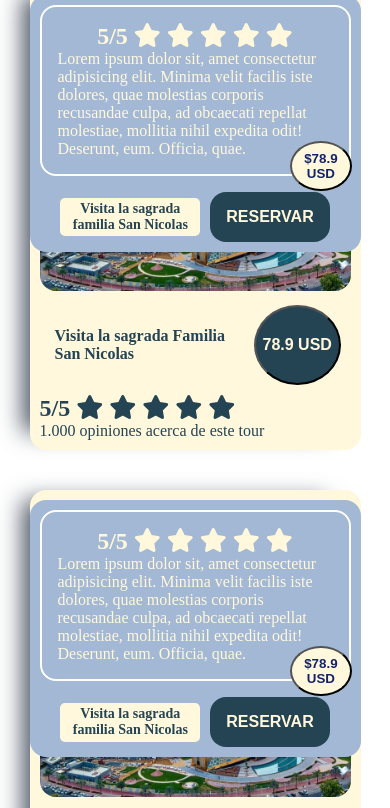
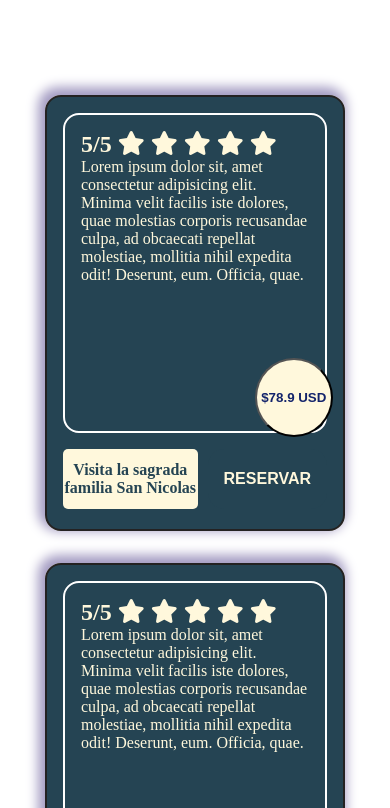
Before and after one commit to Jhon-Develop/Front---tour, a website: page index.html in a window 390 px wide. Shown: the part 52-860 px from the top of the page. Drawn offline with Linux system fonts and the light colour scheme; a web font is replaced by a local one.

Commit message:
section highlights finished

```diff
--- a/index.html
+++ b/index.html
@@ -19,12 +19,15 @@
     <!-- Finish alejandro -->
     <!-- Start juan_pablo -->
     <div class="P-sub-title">
-            <h2>Toures Destacados</h2>
+            <h2>
+                Toures Destacados
+            </h2>
     </div>
+        <article class="article-cards">
             <section class="P-section-highlights">
                 <div class="cards-highlights">
                     <div class="highlights-images">
-                    <img src="/images/dubai_frame.jpg" alt="" />
+                        <img src="/images/towe_eifel.jpg" alt="" />
                     </div>
                     <div class="about-travel">
                         <h3 class="travel-name">
@@ -63,11 +66,12 @@
                                 <i class="fa-solid fa-star"></i>
                             </h2>
                             <p>
-                            Lorem ipsum dolor sit, amet consectetur adipisicing
-                            elit. Minima velit facilis iste dolores, quae
-                            molestias corporis recusandae culpa, ad obcaecati
-                            repellat molestiae, mollitia nihil expedita odit!
-                            Deserunt, eum. Officia, quae.
+                                Lorem ipsum dolor sit, amet consectetur
+                                adipisicing elit. Minima velit facilis iste
+                                dolores, quae molestias corporis recusandae
+                                culpa, ad obcaecati repellat molestiae, mollitia
+                                nihil expedita odit! Deserunt, eum. Officia,
+                                quae.
                             </p>
                             <button class="travel-price-back">
                                 <p>
@@ -88,7 +92,7 @@
 
                 <div class="cards-highlights">
                     <div class="highlights-images">
-                    <img src="/images/dubai_frame.jpg" alt="" />
+                        <img src="/images/towe_eifel.jpg" alt="" />
                     </div>
                     <div class="about-travel">
                         <h3 class="travel-name">
@@ -127,11 +131,12 @@
                                 <i class="fa-solid fa-star"></i>
                             </h2>
                             <p>
-                            Lorem ipsum dolor sit, amet consectetur adipisicing
-                            elit. Minima velit facilis iste dolores, quae
-                            molestias corporis recusandae culpa, ad obcaecati
-                            repellat molestiae, mollitia nihil expedita odit!
-                            Deserunt, eum. Officia, quae.
+                                Lorem ipsum dolor sit, amet consectetur
+                                adipisicing elit. Minima velit facilis iste
+                                dolores, quae molestias corporis recusandae
+                                culpa, ad obcaecati repellat molestiae, mollitia
+                                nihil expedita odit! Deserunt, eum. Officia,
+                                quae.
                             </p>
                             <button class="travel-price-back">
                                 <p>
@@ -152,7 +157,7 @@
 
                 <div class="cards-highlights">
                     <div class="highlights-images">
-                    <img src="/images/dubai_frame.jpg" alt="" />
+                        <img src="/images/towe_eifel.jpg" alt="" />
                     </div>
                     <div class="about-travel">
                         <h3 class="travel-name">
@@ -191,11 +196,12 @@
                                 <i class="fa-solid fa-star"></i>
                             </h2>
                             <p>
-                            Lorem ipsum dolor sit, amet consectetur adipisicing
-                            elit. Minima velit facilis iste dolores, quae
-                            molestias corporis recusandae culpa, ad obcaecati
-                            repellat molestiae, mollitia nihil expedita odit!
-                            Deserunt, eum. Officia, quae.
+                                Lorem ipsum dolor sit, amet consectetur
+                                adipisicing elit. Minima velit facilis iste
+                                dolores, quae molestias corporis recusandae
+                                culpa, ad obcaecati repellat molestiae, mollitia
+                                nihil expedita odit! Deserunt, eum. Officia,
+                                quae.
                             </p>
                             <button class="travel-price-back">
                                 <p>
@@ -216,7 +222,7 @@
 
                 <div class="cards-highlights">
                     <div class="highlights-images">
-                    <img src="/images/dubai_frame.jpg" alt="" />
+                        <img src="/images/towe_eifel.jpg" alt="" />
                     </div>
                     <div class="about-travel">
                         <h3 class="travel-name">
@@ -255,11 +261,12 @@
                                 <i class="fa-solid fa-star"></i>
                             </h2>
                             <p>
-                            Lorem ipsum dolor sit, amet consectetur adipisicing
-                            elit. Minima velit facilis iste dolores, quae
-                            molestias corporis recusandae culpa, ad obcaecati
-                            repellat molestiae, mollitia nihil expedita odit!
-                            Deserunt, eum. Officia, quae.
+                                Lorem ipsum dolor sit, amet consectetur
+                                adipisicing elit. Minima velit facilis iste
+                                dolores, quae molestias corporis recusandae
+                                culpa, ad obcaecati repellat molestiae, mollitia
+                                nihil expedita odit! Deserunt, eum. Officia,
+                                quae.
                             </p>
                             <button class="travel-price-back">
                                 <p>
@@ -280,7 +287,7 @@
 
                 <div class="cards-highlights">
                     <div class="highlights-images">
-                    <img src="/images/dubai_frame.jpg" alt="" />
+                        <img src="/images/towe_eifel.jpg" alt="" />
                     </div>
                     <div class="about-travel">
                         <h3 class="travel-name">
@@ -319,11 +326,12 @@
                                 <i class="fa-solid fa-star"></i>
                             </h2>
                             <p>
-                            Lorem ipsum dolor sit, amet consectetur adipisicing
-                            elit. Minima velit facilis iste dolores, quae
-                            molestias corporis recusandae culpa, ad obcaecati
-                            repellat molestiae, mollitia nihil expedita odit!
-                            Deserunt, eum. Officia, quae.
+                                Lorem ipsum dolor sit, amet consectetur
+                                adipisicing elit. Minima velit facilis iste
+                                dolores, quae molestias corporis recusandae
+                                culpa, ad obcaecati repellat molestiae, mollitia
+                                nihil expedita odit! Deserunt, eum. Officia,
+                                quae.
                             </p>
                             <button class="travel-price-back">
                                 <p>
@@ -344,7 +352,7 @@
 
                 <div class="cards-highlights">
                     <div class="highlights-images">
-                    <img src="/images/dubai_frame.jpg" alt="" />
+                        <img src="/images/towe_eifel.jpg" alt="" />
                     </div>
                     <div class="about-travel">
                         <h3 class="travel-name">
@@ -383,11 +391,12 @@
                                 <i class="fa-solid fa-star"></i>
                             </h2>
                             <p>
-                            Lorem ipsum dolor sit, amet consectetur adipisicing
-                            elit. Minima velit facilis iste dolores, quae
-                            molestias corporis recusandae culpa, ad obcaecati
-                            repellat molestiae, mollitia nihil expedita odit!
-                            Deserunt, eum. Officia, quae.
+                                Lorem ipsum dolor sit, amet consectetur
+                                adipisicing elit. Minima velit facilis iste
+                                dolores, quae molestias corporis recusandae
+                                culpa, ad obcaecati repellat molestiae, mollitia
+                                nihil expedita odit! Deserunt, eum. Officia,
+                                quae.
                             </p>
                             <button class="travel-price-back">
                                 <p>
@@ -405,10 +414,13 @@
                         </div>
                     </div>
                 </div>
+            </section>
             <div class="see-more">
-                <button>Ver mas</button>
+                        <button>
+                            Ver más
+                        </button>
             </div>
-        </section>
+        </article>
     <!-- Finish juan_pablo -->
     <!-- Start samuel -->
 
--- a/style.css
+++ b/style.css
@@ -34,6 +34,7 @@ html{
 /* Finish francisco */
 /* Start alejandro */
 
+
 /* Finish alejandro */
 /* Start juan_pablo*/
 .P-sub-title {
@@ -42,34 +43,43 @@ html{
     width: 100%;
 }
 
-  .P-sub-title h2{
+.P-sub-title h2 {
     font-size: 2rem;
     color: #13236b;
+}
+
+.article-cards {
+    display: flex;
+    justify-content: center;
+    flex-direction: column;
+    align-items: center;
+    margin: 0 auto;
 }
 
 .P-section-highlights {
     width: 90%;
     padding: 110px 50px;
-    margin: 0 auto;
     display: grid;
     grid-template-columns: repeat(auto-fit, minmax(300px, 1fr));
-    grid-gap: 20px;
     text-align: center;
+    gap: 2rem;
 }
 
-  .cards-highlights{
-    background-color: #FFF8DC;
+.cards-highlights {
+    background-color: #fff8dc;
     border-radius: 16px;
     display: flex;
     flex-direction: column;
     align-items: center;
-    margin: 10px 10px;
     cursor: pointer;
     position: relative;
     padding: 10px;
     width: 100%;
-    box-shadow: -21px -4px 23px -14px rgba(73,82,97,1);
+    max-width: 400px;
+    box-shadow: -3px -4px 12px 4px rgba(163, 155, 194, 1);
+    margin: 0 auto;
 }
+
 .cards-highlights img {
     width: 100%;
     border-radius: 16px;
@@ -84,6 +94,7 @@ html{
     padding: 10px;
     gap: 10px;
 }
+
 .travel-name {
     text-align: left;
     width: 100%;
@@ -93,7 +104,7 @@ html{
     padding: 5px;
 }
 
-  .button-price{
+.button-price {
     display: flex;
     justify-content: center;
     align-items: center;
@@ -106,9 +117,10 @@ html{
 }
 
 .button-price p {
-    color: #FFF8DC;
+    color: #fff8dc;
     font-size: 1rem;
 }
+
 .travel-opinions {
     width: 100%;
     display: flex;
@@ -130,45 +142,60 @@ html{
     color: #254453;
 }
 
-  .num-opinions p{
+.num-opinions p {
     font-size: 1rem;
     color: #254453;
 }
 
+.see-more {
+    text-align: center;
+    width: 30%;
+}
+
+.see-more button {
+    text-align: center;
+    padding: 1.5rem;
+    background-color: #254453;
+    font-size: 1.5rem;
+    color: #fff8dc;
+    background-color: #254453;
+    border-radius: 16px;
+}
+
+.see-more button:hover {
+    background-color: #043459;
+}
 /* STYLES CART MORE INFORMATION*/
 .more-information {
+    position: absolute;
+    top: 0;
     display: flex;
     flex-direction: column;
-    position: absolute;
     width: 100%;
     height: 100%;
-    background-color:rgb(163, 184, 212);
-    transition:
-      width 2s,
-      height 2s,
-      background-color 2s,
-      rotate 1s;
+    background-color: #254453;
+    transition: width 0.3s, height 0.3s, background-color 0.3s, rotate 1s;
     border-radius: 16px;
     border: 2px solid rgb(36, 34, 34);
     padding: 1rem;
 }
 
 .more-information:hover {
-    background-color:  #254453;
+    background-color: #588cb7;
 }
 
-  .more-information-text{
+.more-information-text {
+    position: relative;
     display: flex;
+    flex-direction: column;
     justify-content: flex-start;
-    flex-direction: column;
     width: 100%;
     height: 80%;
     text-align: left;
     border-radius: 1rem;
-    color: #FFF8DC;
+    color: #fff8dc;
     font-size: 1rem;
     border: 2px solid white;
-    position: relative;
     padding: 1rem;
 }
 
@@ -176,7 +203,6 @@ html{
     display: flex;
     justify-content: space-between;
     align-items: center;
-    justify-content: space-between;
     height: 15%;
     width: 100%;
     margin-top: 1rem;
@@ -184,23 +210,24 @@ html{
 }
 
 .contain-add-booking h3 {
-    font-size: 14px;
+    display: flex;
+    justify-content: space-between;
+    align-items: center;
+    text-align: center;
+    font-size: 16px;
     color: #254453;
-    width: 45%;
-    height: 60%;
+    height: 100%;
     border-radius: 5px;
     margin: 0;
     font-weight: bold;
     text-align: center;
-    display: flex;
-    justify-content: center;
-    align-items:center ;
-    padding: 0.2rem;
-    text-align: center;
-    background-color:#FFF8DC;
+    background-color: #fff8dc;
 }
 
 .contain-add-booking button {
+    display: flex;
+    justify-content: center;
+    align-items: center;
     text-align: center;
     padding: 1rem;
     border-radius: 1rem;
@@ -209,59 +236,78 @@ html{
     outline: none;
     font-size: 16px;
     cursor: pointer;
-    color:#FFF8DC;
+    color: #fff8dc;
     font-weight: bold;
-    height: 60%;
-    background-color: #254453;;
+    height: 100%;
+    background-color: #254453;
 }
 
 .travel-price-back {
-    font-weight: bold;
+    position: absolute;
+    top: 78%;
+    right: -2%;
     display: flex;
     justify-content: center;
     align-items: center;
-    position: absolute;
-    border-radius: 50%;
-    background-color:  #FFF8DC;
-    top: 78%;
-    right: -2%;
+    font-weight: bold;
     height: 25%;
     width: 30%;
+    border-radius: 50%;
+    background-color: #fff8dc;
 }
 
 .travel-price-back p {
-    color:  #13236b;
+    color: #13236b;
 }
 
-.see-more {
-    display: flex;
-    justify-content: center;
-    align-items: center;
-    margin: 20px 0;
-    width: 310%;
-    text-align: center;
-}
-.see-more button {
-    padding: 10px 20px;
-    font-size: 16px;
-    background-color: #007BFF;
-    color: white;
-    border: none;
-    border-radius: 5px;
-    cursor: pointer;
-    transition: background-color 0.3s;
-}
-
-.see-more button:hover {
-    background-color: #0056b3;
-}
-/*MEDIA QUERYS PARA TAMAÑOS ENTRE 1494 CON UN MAXIMO DE 1900*/
-@media screen and (min-width: 1494px) and (max-width: 1920px) {
+/* Media query para pantallas entre 1162px y 1920px */
+@media screen and (min-width: 1162px) and (max-width: 1920px) {
     .P-section-highlights {
-    grid-gap: 10px;
+        gap: 2rem;
         margin-right: 10px;
         margin-bottom: 10px;
     }
+
+    .travel-name {
+        width: 100%;
+        font-size: 1.1rem;
+    }
+
+    .travel-opinions {
+        width: 100%;
+        display: flex;
+        align-items: center;
+        text-align: left;
+        font-size: 16px;
+        color: #254453;
+    }
+
+    .button-price {
+        width: 45%;
+        transform: translateY(-1%);
+        font-size: 1rem;
+        right: 3%;
+        padding: 0.1rem;
+    }
+
+    .contain-add-booking h3 {
+        width: 55%;
+        font-size: 1rem;
+    }
+
+    .contain-add-booking button {
+        font-size: 0.8rem;
+        width: 42%;
+        text-align: center;
+    }
+
+    .see-more button {
+        padding: 1rem;
+    }
+}
+
+/* Media query para pantallas entre 830px y 1161px */
+@media screen and (min-width: 830px) and (max-width: 1161px) {
 
     .travel-name {
         width: 60%;
@@ -278,55 +324,23 @@ html{
 
     .button-price {
         width: 30%;
-    transform: translateY(-1%);
-    font-size: 1rem;
-    right: 3%;
-    padding: 0.1rem;
-  }
-
-  .contain-add-booking h3{
-    width: 55%;
-    font-size: 1rem;
-  }
-
-  .contain-add-booking button {
-    font-size: 0.8rem;
-    width: 42%;
-    text-align: center;
-  }
-}
-
-
-/*MEDIA QUERYS PARA TAMAÑOS ENTRE 821 CON UN MAXIMO DE 1161*/
-@media screen and (min-width: 821px)and (max-width: 1161px) {
-  .P-section-highlights {
-    margin-right: 10px;
-    margin-bottom: 10px;
-    grid-gap: 10px;
-  }
-
-  .travel-name {
-    width: 60%;
-  }
-
-  .travel-opinions {
-    width: 85%;
-    display: flex;
-    align-items: center;
-    text-align: left;
-    font-size: 1rem;
-    color: #254453
+        height: 100%;
     }
 
     .num-opinions {
         width: 100%;
     }
 
-  .more-information-text p, h2{
+    .more-information-text {
+        margin-bottom: 1.5rem;
+        padding: 1rem;
+    }
+
+    .more-information-text p, h2 {
         font-size: 1rem;
     }
 
-  .contain-add-booking h3{
+    .contain-add-booking h3 {
         width: 55%;
         font-size: 1rem;
     }
@@ -337,65 +351,75 @@ html{
         text-align: center;
     }
 
-  .more-information-text {
-    margin-bottom: 1.5rem;
-    padding: 1rem;
-  }
-
-  .more-information-text p, h2{
-    font-size: 1.2rem;
-  }
-  .see-more {
-    width: 215%;
+    .travel-price-back {
+        width: 35%;
     }
 }
 
-/*MEDIA QUERYS PARA TAMAÑOS MENORES AH 820*/
-@media screen and (max-width: 820px) {
+/* Media query para pantallas entre 600px y 829px */
+@media screen and (max-width: 829px) {
     .P-section-highlights {
-    display: flex;
-    flex-direction: column;
-    grid-template-columns: repeat(auto-fill, minmax(200px, 1fr));
-    padding: 0 10px;
+        justify-content: center;
     }
 
     .cards-highlights {
         width: 100%;
-    margin: 0 auto 20px;
     }
 
     .num-opinions {
         text-align: center;
     }
 
-  .button-price.travel-price-back {
-    top: 74%;
+    .button-price {
+        top: 90%;
         right: -1%;
-    height: 35%;
-    width: 15%;
+        height: 80px;
+        width: 37%;
     }
 
-  .more-information {
-    height: auto;
-    padding: 10px;
-    border: none;
-  }
-
-  .more-information-text, .contain-add-booking {
-    width: 100%;
-    justify-content: center;
-    align-items: center;
+    .more-information-text {
+        padding: 2rem;
     }
 
     .travel-price-back {
-    top: 80%;
-    right: -1%;
-    height: 30%;
-    width: 20%;
+        top: 77%;
+        right: -3%;
+        height: 25%;
+        width: 30%;
+    }
 }
 
-.see-more {
+/* Media query para pantallas con tamños menores ah 600px */
+@media screen and (max-width: 600px) {
+
+    .cards-highlights {
         width: 100%;
+    }
+
+    .num-opinions {
+        text-align: center;
+    }
+
+    .button-price {
+        top: 90%;
+        right: -1%;
+        height: 80px;
+        width: 37%;
+    }
+
+    .more-information-text {
+        padding: 1rem;
+    }
+
+    .travel-price-back {
+        top: 77%;
+        right: -3%;
+        height: 25%;
+        width: 30%;
+    }
+
+    .see-more button {
+        padding: 0.9rem;
     }
 }
 /* Finish juan_pablo */
```
Also changed, not shown: images/towe_eifel.jpg (renamed from images/dubai_frame.jpg). Lines whose indentation alone changed are shown as unchanged.
